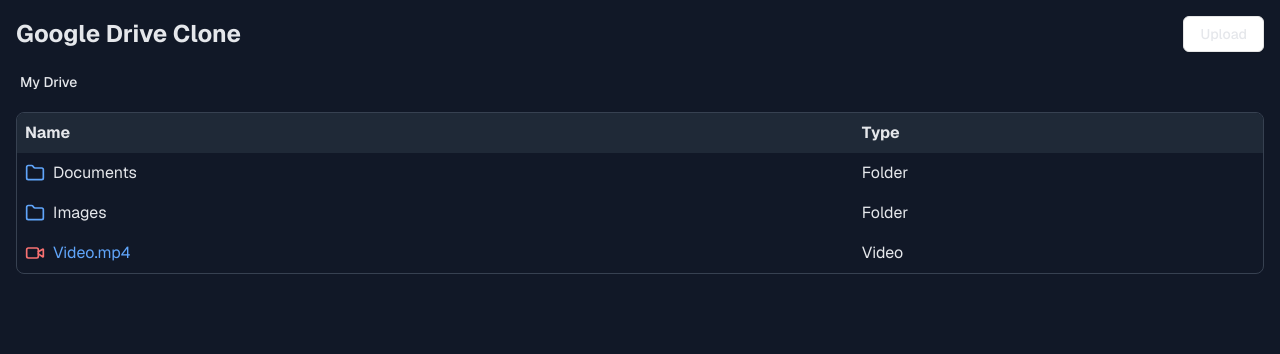
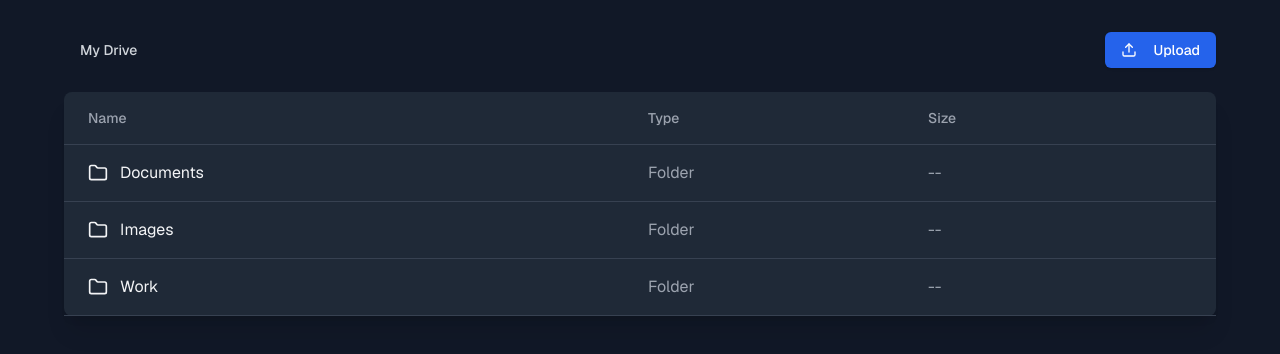
Before and after one commit to briansegs/drive-tutorial, a Next.js app: page / in a window 1280 px wide. Shown: the top 354 px of the page. Built offline with nearby package versions, Linux system fonts and the light colour scheme.

Commit message:
Add correct drive design base

```diff
--- a/src/app/page.tsx
+++ b/src/app/page.tsx
@@ -1,9 +1,122 @@
-import DriveClone from "../components/drive-clone";
+"use client";
 
-export default function Home() {
+import { useState } from "react";
+import { mockFiles } from "../lib/mock-data";
+import { Folder, FileIcon, Upload, ChevronRight } from "lucide-react";
+import Link from "next/link";
+import { Button } from "~/components/ui/button";
+
+export default function GoogleDriveClone() {
+  const [currentFolder, setCurrentFolder] = useState<string | null>(null);
+
+  const getCurrentFiles = () => {
+    return mockFiles.filter((file) => file.parent === currentFolder);
+  };
+
+  const handleFolderClick = (folderId: string) => {
+    setCurrentFolder(folderId);
+  };
+
+  const getBreadcrumbs = () => {
+    const breadcrumbs = [];
+    let currentId = currentFolder;
+
+    while (currentId !== null) {
+      const folder = mockFiles.find((file) => file.id === currentId);
+      if (folder) {
+        breadcrumbs.unshift(folder);
+        currentId = folder.parent;
+      } else {
+        break;
+      }
+    }
+
+    return breadcrumbs;
+  };
+
+  const handleUpload = () => {
+    alert("Upload functionality would be implemented here");
+  };
+
   return (
-    <main className="min-h-screen bg-gray-900 text-gray-200">
-      <DriveClone />
-    </main>
+    <div className="min-h-screen bg-gray-900 p-8 text-gray-100">
+      <div className="mx-auto max-w-6xl">
+        <div className="mb-6 flex items-center justify-between">
+          <div className="flex items-center">
+            <Button
+              onClick={() => setCurrentFolder(null)}
+              variant="ghost"
+              className="mr-2 text-gray-300 hover:text-white"
+            >
+              My Drive
+            </Button>
+            {getBreadcrumbs().map((folder) => (
+              <div key={folder.id} className="flex items-center">
+                <ChevronRight className="mx-2 text-gray-500" size={16} />
+                <Button
+                  onClick={() => handleFolderClick(folder.id)}
+                  variant="ghost"
+                  className="text-gray-300 hover:text-white"
+                >
+                  {folder.name}
+                </Button>
+              </div>
+            ))}
+          </div>
+          <Button
+            onClick={handleUpload}
+            className="bg-blue-600 text-white hover:bg-blue-700"
+          >
+            <Upload className="mr-2" size={20} />
+            Upload
+          </Button>
+        </div>
+        <div className="rounded-lg bg-gray-800 shadow-xl">
+          <div className="border-b border-gray-700 px-6 py-4">
+            <div className="grid grid-cols-12 gap-4 text-sm font-medium text-gray-400">
+              <div className="col-span-6">Name</div>
+              <div className="col-span-3">Type</div>
+              <div className="col-span-3">Size</div>
+            </div>
+          </div>
+          <ul>
+            {getCurrentFiles().map((file) => (
+              <li
+                key={file.id}
+                className="hover:bg-gray-750 border-b border-gray-700 px-6 py-4"
+              >
+                <div className="grid grid-cols-12 items-center gap-4">
+                  <div className="col-span-6 flex items-center">
+                    {file.type === "folder" ? (
+                      <button
+                        onClick={() => handleFolderClick(file.id)}
+                        className="flex items-center text-gray-100 hover:text-blue-400"
+                      >
+                        <Folder className="mr-3" size={20} />
+                        {file.name}
+                      </button>
+                    ) : (
+                      <Link
+                        href={file.url ?? "#"}
+                        className="flex items-center text-gray-100 hover:text-blue-400"
+                      >
+                        <FileIcon className="mr-3" size={20} />
+                        {file.name}
+                      </Link>
+                    )}
+                  </div>
+                  <div className="col-span-3 text-gray-400">
+                    {file.type === "folder" ? "Folder" : "File"}
+                  </div>
+                  <div className="col-span-3 text-gray-400">
+                    {file.type === "folder" ? "--" : "2 MB"}
+                  </div>
+                </div>
+              </li>
+            ))}
+          </ul>
+        </div>
+      </div>
+    </div>
   );
 }
--- a/src/components/drive-clone.tsx
+++ /dev/null
@@ -1,127 +0,0 @@
-"use client";
-
-import React, { useState } from "react";
-import { type FileItem, mockData } from "../../types";
-import {
-  FileIcon,
-  FolderIcon,
-  ImageIcon,
-  VideoIcon,
-  ChevronRight,
-} from "lucide-react";
-import { Button } from "~/components/ui/button";
-
-const DriveClone: React.FC = () => {
-  const [files, setFiles] = useState<FileItem[]>(mockData);
-  const [currentFolder, setCurrentFolder] = useState<FileItem | null>(null);
-  const [breadcrumbs, setBreadcrumbs] = useState<FileItem[]>([]);
-
-  const handleUpload = () => {
-    const newFile: FileItem = {
-      id: `${Date.now()}`,
-      name: `New File ${files.length + 1}.txt`,
-      type: "document",
-      parent: currentFolder?.id,
-    };
-    setFiles((prev) => [...prev, newFile]);
-  };
-
-  const renderIcon = (type: FileItem["type"]) => {
-    switch (type) {
-      case "folder":
-        return <FolderIcon className="h-5 w-5 text-blue-400" />;
-      case "document":
-        return <FileIcon className="h-5 w-5 text-gray-400" />;
-      case "image":
-        return <ImageIcon className="h-5 w-5 text-green-400" />;
-      case "video":
-        return <VideoIcon className="h-5 w-5 text-red-400" />;
-    }
-  };
-
-  const navigateToFolder = (folder: FileItem) => {
-    setCurrentFolder(folder);
-    setBreadcrumbs((prev) => [...prev, folder]);
-  };
-
-  const navigateToBreadcrumb = (index: number) => {
-    const newBreadcrumbs = breadcrumbs.slice(0, index + 1);
-    setBreadcrumbs(newBreadcrumbs);
-    setCurrentFolder(newBreadcrumbs[newBreadcrumbs.length - 1] ?? null);
-  };
-
-  const getCurrentFiles = () => {
-    if (!currentFolder) return files;
-    return currentFolder.children ?? [];
-  };
-
-  return (
-    <div className="p-4 text-gray-200">
-      <div className="mb-4 flex items-center justify-between">
-        <h1 className="text-2xl font-bold">Google Drive Clone</h1>
-        <Button onClick={handleUpload} variant="outline">
-          Upload
-        </Button>
-      </div>
-      <div className="mb-4 flex items-center text-sm">
-        <Button
-          variant="ghost"
-          className="h-auto p-1"
-          onClick={() => navigateToBreadcrumb(-1)}
-        >
-          My Drive
-        </Button>
-        {breadcrumbs.map((item, index) => (
-          <React.Fragment key={item.id}>
-            <ChevronRight className="mx-1 h-4 w-4" />
-            <Button
-              variant="ghost"
-              className="h-auto p-1"
-              onClick={() => navigateToBreadcrumb(index)}
-            >
-              {item.name}
-            </Button>
-          </React.Fragment>
-        ))}
-      </div>
-      <div className="overflow-hidden rounded-lg border border-gray-700">
-        <table className="w-full">
-          <thead>
-            <tr className="bg-gray-800 text-left">
-              <th className="p-2">Name</th>
-              <th className="p-2">Type</th>
-            </tr>
-          </thead>
-          <tbody>
-            {getCurrentFiles().map((item) => (
-              <tr
-                key={item.id}
-                className="cursor-pointer hover:bg-gray-700"
-                onClick={() => item.type === "folder" && navigateToFolder(item)}
-              >
-                <td className="flex items-center p-2">
-                  {renderIcon(item.type)}
-                  <span className="ml-2">
-                    {item.type === "folder" ? (
-                      item.name
-                    ) : (
-                      <a
-                        href={`#file-${item.id}`}
-                        className="text-blue-400 hover:underline"
-                      >
-                        {item.name}
-                      </a>
-                    )}
-                  </span>
-                </td>
-                <td className="p-2 capitalize">{item.type}</td>
-              </tr>
-            ))}
-          </tbody>
-        </table>
-      </div>
-    </div>
-  );
-};
-
-export default DriveClone;
--- /dev/null
+++ b/src/lib/mock-data.ts
@@ -0,0 +1,21 @@
+export interface File {
+  id: string
+  name: string
+  type: "file" | "folder"
+  url?: string
+  parent: string | null
+  size?: string
+}
+
+export const mockFiles: File[] = [
+  { id: "1", name: "Documents", type: "folder", parent: null },
+  { id: "2", name: "Images", type: "folder", parent: null },
+  { id: "3", name: "Work", type: "folder", parent: null },
+  { id: "4", name: "Resume.pdf", type: "file", url: "/files/resume.pdf", parent: "1", size: "1.2 MB" },
+  { id: "5", name: "Project Proposal.docx", type: "file", url: "/files/proposal.docx", parent: "1", size: "2.5 MB" },
+  { id: "6", name: "Vacation.jpg", type: "file", url: "/files/vacation.jpg", parent: "2", size: "3.7 MB" },
+  { id: "7", name: "Profile Picture.png", type: "file", url: "/files/profile.png", parent: "2", size: "1.8 MB" },
+  { id: "8", name: "Presentations", type: "folder", parent: "3" },
+  { id: "9", name: "Q4 Report.pptx", type: "file", url: "/files/q4-report.pptx", parent: "8", size: "5.2 MB" },
+  { id: "10", name: "Budget.xlsx", type: "file", url: "/files/budget.xlsx", parent: "3", size: "1.5 MB" },
+]
```
